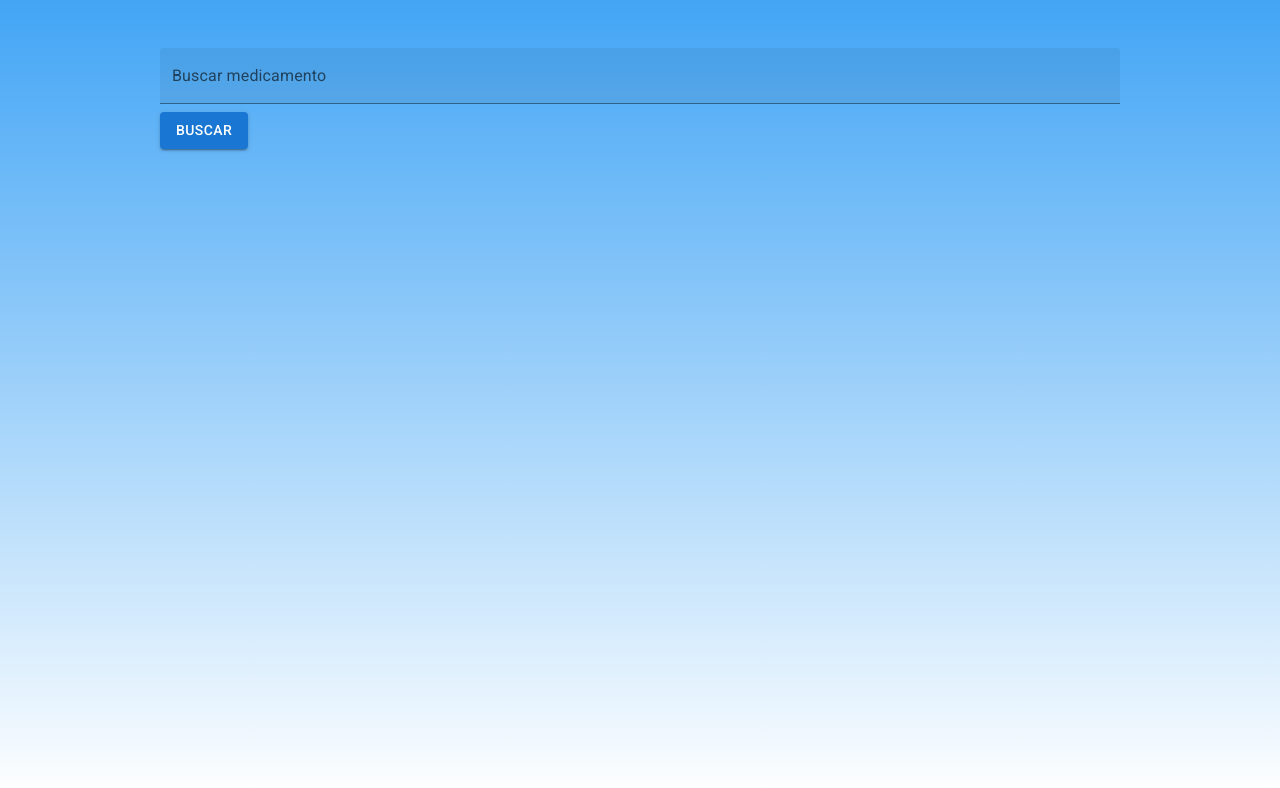
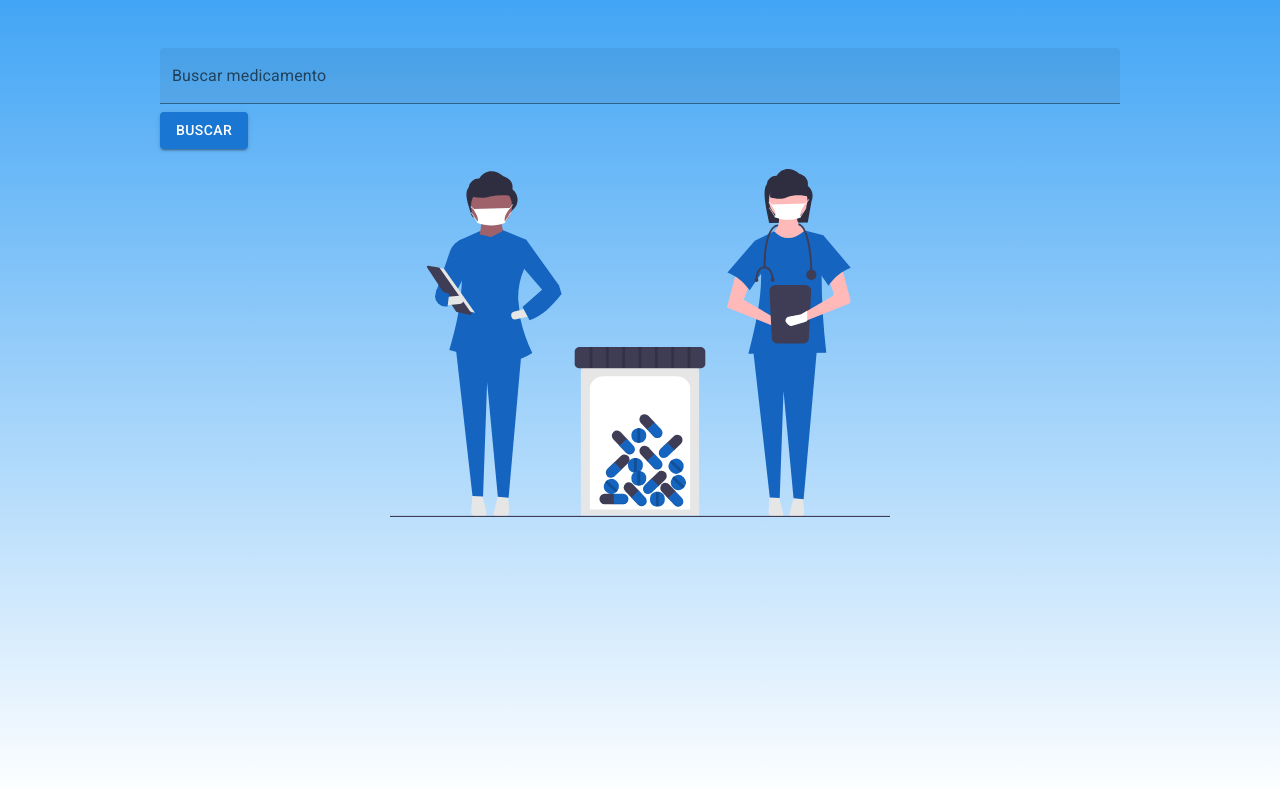
Before and after one commit to asa7ur/openfda_med, a React (Vite) app: page /search in a window 1280 px wide. Shown: the top 788 px of the page. Built offline with nearby package versions, Linux system fonts and the light colour scheme.

Commit message:
Añadido una imagen al Search

```diff
--- a/src/components/ResultDetail.jsx
+++ b/src/components/ResultDetail.jsx
@@ -30,7 +30,7 @@ const ResultDetail = ({ result, setSelectedResult }) => {
         Atrás
       </Button>
       <Paper sx={{ padding: '1rem', margin: '1rem 0rem' }}>
-        <Typography variant='h5' component='h2' gutterBottom>
+        <Typography variant='h4' component='h2' gutterBottom>
           {brandName}
         </Typography>
         <Typography variant='body1'>
--- a/src/components/ResultsList.jsx
+++ b/src/components/ResultsList.jsx
@@ -1,8 +1,8 @@
-import { List, ListItem, ListItemText, Box, Paper } from '@mui/material'
+import { List, ListItem, ListItemText, Paper } from '@mui/material'
 
 const ResultsList = ({ results, setSelectedResult }) => {
   return (
-    <Box sx={{ background: 'transparent' }}>
+    <>
       <List >
         {results.map((result, index) => {
           const brandName = result.openfda?.brand_name?.[0]
@@ -13,7 +13,7 @@ const ResultsList = ({ results, setSelectedResult }) => {
           }
 
           return (
-            <Paper sx={{ background: 'transparent' }} key={index}>
+            <Paper sx={{marginBottom:'10px'}} key={index}>
               <ListItem button onClick={() => setSelectedResult(result)}>
                 <ListItemText primary={brandName} secondary={genericName} />
               </ListItem>
@@ -21,7 +21,7 @@ const ResultsList = ({ results, setSelectedResult }) => {
           )
         })}
       </List>
-    </Box>
+    </>
   )
 }
 
--- a/src/pages/Search.jsx
+++ b/src/pages/Search.jsx
@@ -1,19 +1,30 @@
 import { useState } from 'react'
+import { Box } from '@mui/material'
 import SearchBar from '../components/SearchBar'
 import ResultsList from '../components/ResultsList'
 import ResultDetail from '../components/ResultDetail'
+import image from '../assets/medicine.svg'
 
 const Search = () => {
   const [results, setResults] = useState([])
   const [selectedResult, setSelectedResult] = useState(null)
+  const [showImage, setShowImage] = useState(true)
 
   const handleSearch = () => {
     setSelectedResult(null)
+    setShowImage(false)
   }
 
   return (
     <>
       <SearchBar setResults={setResults} onSearch={handleSearch} />
+      {showImage && (
+        <Box
+          sx={{ display: 'flex', justifyContent: 'center', marginTop: '20px' }}
+        >
+          <img src={image} alt='Doctors' style={{ width: '500px' }} />
+        </Box>
+      )}
       {!selectedResult ? (
         <ResultsList results={results} setSelectedResult={setSelectedResult} />
       ) : (
```
Also changed, not shown: src/assets/medicine.svg (added).
